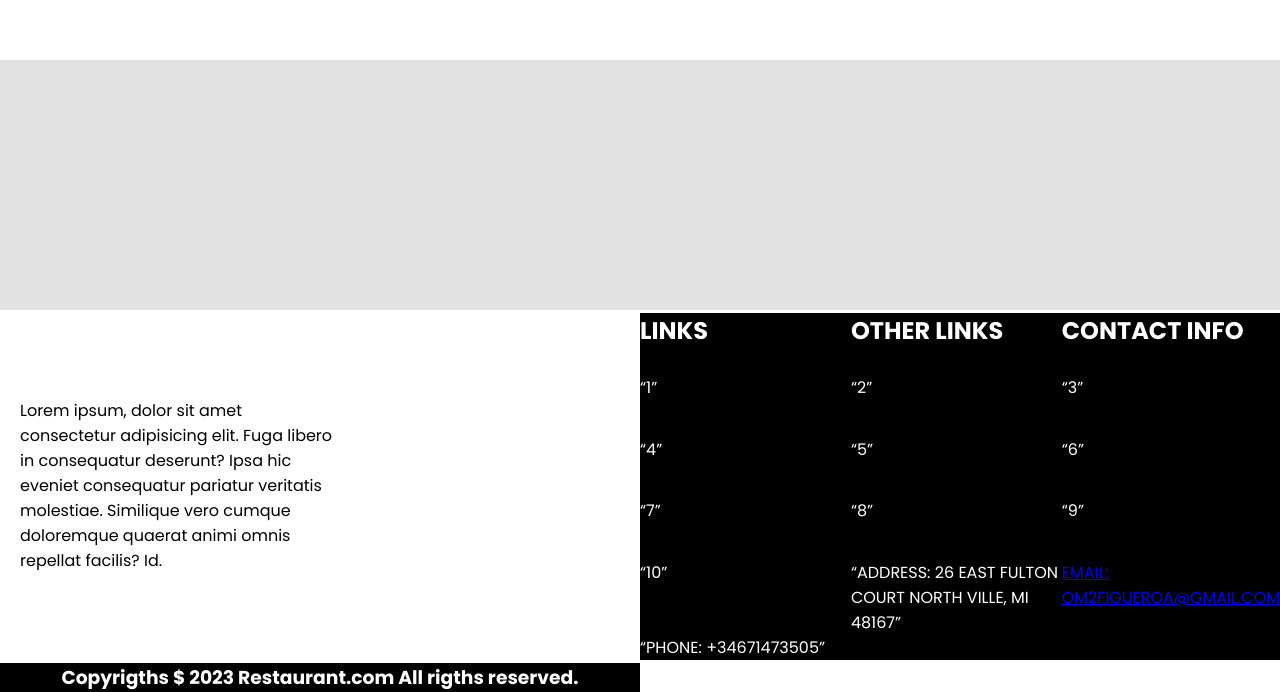
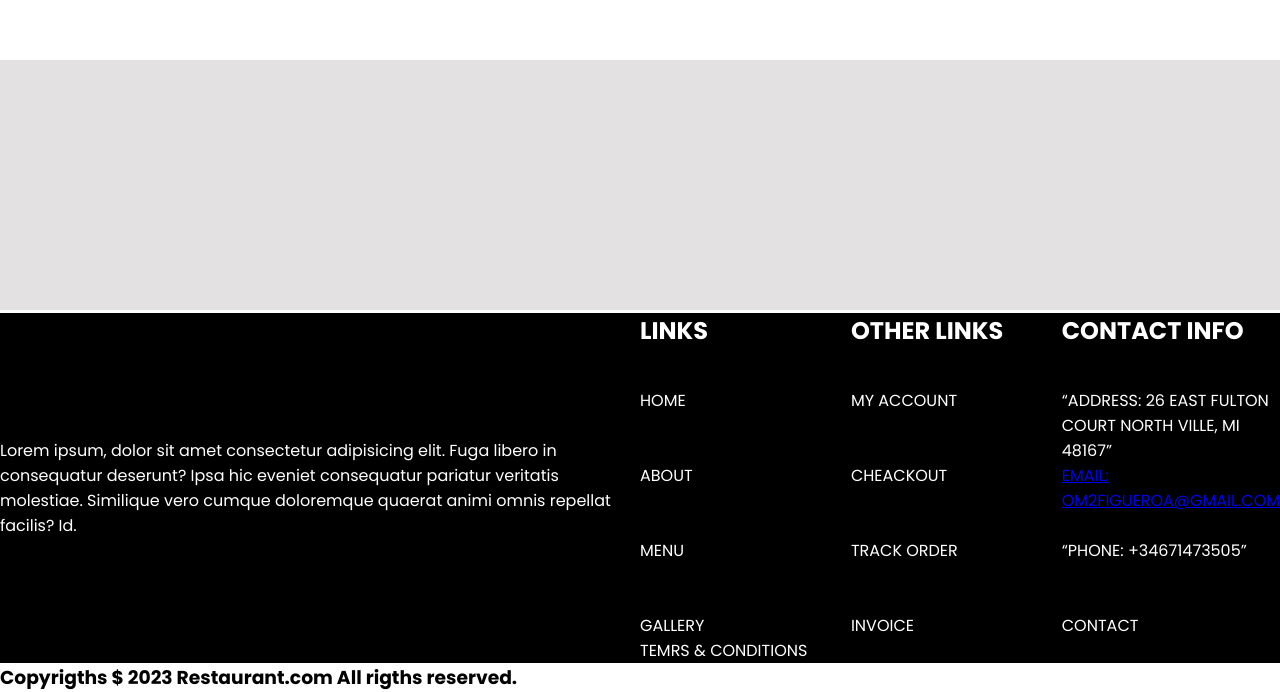
Before and after one commit to many1790/website_restaurant, a plain HTML site: page index.html in a window 1280 px wide. Shown: the part 1587-2279 px from the top of the page. Drawn offline with Linux system fonts and the light colour scheme.

Commit message:
tittles of wep_map

```diff
--- a/css/footer.css
+++ b/css/footer.css
@@ -2,6 +2,7 @@
 .footer{
     display: grid;
     grid-template-columns: 1fr 1fr;
+    border-top: 3px solid #fff;
 
     height: 350px;
 }
@@ -10,8 +11,10 @@
     flex-direction: column;
     align-items: center;
     justify-content: center;
-    width: 355px;
-    padding: 20px;
+
+
+    background-color: #000;
+    color: #fff;
 }
 .footer__div-2{
 
@@ -21,8 +24,7 @@
     background-color: #000;
     color: #fff;
     height: 350px;
-    border-top: 3px solid #fff;
-}
+
 .footer__img{
 
 }
--- a/index.html
+++ b/index.html
@@ -83,20 +83,19 @@
             <h2 class="footer__h2" >LINKS</h2>
             <h2 class="footer__h2" >OTHER LINKS</h2>
             <h2 class="footer__h2" >CONTACT INFO</h2>
-
-            <q class="footer__link" >1</q>
-            <q class="footer__link" >2</q>
-            <q class="footer__link" >3</q>
-            <q class="footer__link" >4</q>
-            <q class="footer__link" >5</q>
-            <q class="footer__link" >6</q>
-            <q class="footer__link" >7</q>
-            <q class="footer__link" >8</q>
-            <q class="footer__link" >9</q>
-            <q class="footer__link" >10</q>
+            <p class="footer__link" >HOME</p>
+            <p class="footer__link" >MY ACCOUNT</p>
             <q class="footer__link" >ADDRESS: 26 EAST FULTON COURT NORTH VILLE, MI 48167</q>
+            <p class="footer__link" >ABOUT</p>
+            <p class="footer__link" >CHEACKOUT</p>
             <a class="footer__link" href="mailto:om2@figueroa.com">EMAIL: OM2FIGUEROA@GMAIL.COM</a>
+            <p class="footer__link" >MENU</p>
+            <p class="footer__link" >TRACK ORDER</p>
             <q class="footer__link" >PHONE: +34671473505</q>
+            <p class="footer__link" >GALLERY</p>
+            <p class="footer__link" >INVOICE</p>
+            <p class="footer__link" >CONTACT</p>
+            <p class="footer__link" >TEMRS & CONDITIONS</p>
         </div>
         <div class="footer__div-1">
             <h3 class="footer__h3" >Copyrigths $ 2023 Restaurant.com All rigths reserved.</h3>
```
